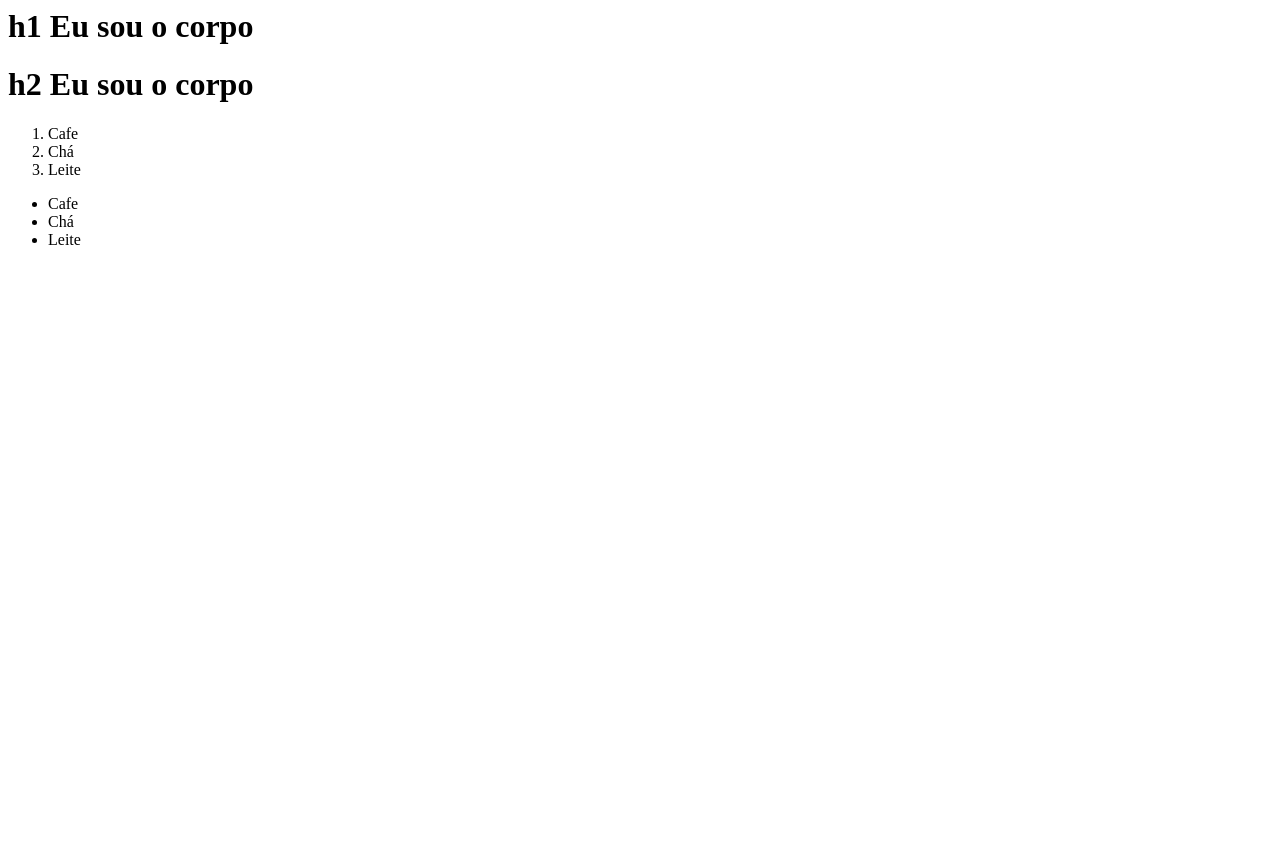
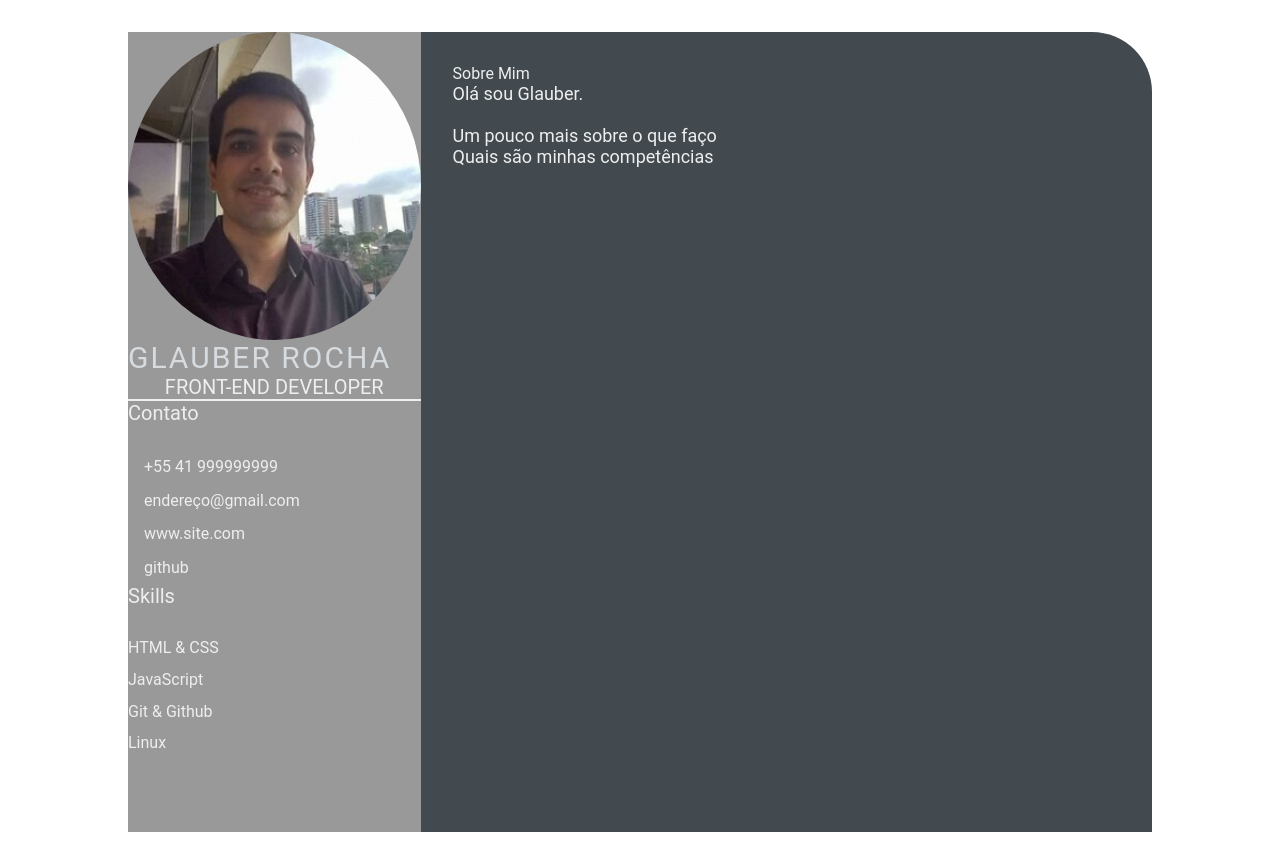
Before and after one commit to srochaglauber/devweekgit.github.io, a plain HTML site: page index.html in a window 1280 px wide. Before the commit the page ends 800 px from the top, so only its background shows below. Drawn offline with Linux system fonts and the light colour scheme.

Commit message:
feature: estrutura HTML (#2)

```diff
--- a/index.html
+++ b/index.html
@@ -1,21 +1,53 @@
-<html>
-    <head>
-        <title>
-            Olá, eu sou a cabeça
-        </title>
-    </head>
-    <body>
-      <h1>h1 Eu sou o corpo</h1>
-      <h1>h2 Eu sou o corpo</h1>
-    </body>
-    <ol>
-      <li>Cafe</li>
-      <li>Chá</li>
-      <li>Leite</li>
-    </ol>
-    <ul>
-      <li>Cafe</li>
-      <li>Chá</li>
-      <li>Leite</li>
-    </ul>
+<html lang="en">
+<head>
+  <meta charset="UTF-8">
+  <meta http-equiv="X-UA-Compatible" content="IE=edge">
+  <meta name="viewport" content="width=device-width, initial-scale=1.0">
+  <title>Glauber Rocha CV</title>
+
+  <link rel="stylesheet" href="style.css">
+</head>
+<body>
+  <main class="resume-contents">
+    <section class="left-section">
+      <section class="left-section-content">
+        <div class="profile">
+          <img class="profile-image" src="img/profile-image.jpg" alt="Profile image">
+          <p class="name">Glauber Rocha</p>
+          <p class="profession">Front-end Developer</p>
+        </div>
+        <div class="contact-info">
+          <p class="left-title">Contato</p>
+          <ul>
+            <li><i class="fa fa-phone"></i>+55 41 999999999</li>
+            <li><i class="fa fa-envelope"></i>endereço@gmail.com</li>
+            <li><i class="fa fa-globe"></i>www.site.com</li>
+            <li><i class="fa fa-github"></i>github</li>
+          </ul>
+        </div>
+        <div class="skills">
+          <p class="left-title">Skills</p>
+          <ul>
+            <li><p>HTML & CSS</p></li>
+            <li><p>JavaScript</p></li>
+            <li><p>Git & Github</p></li>
+            <li><p>Linux</p></li>
+          </ul>
+        </div>
+      </section>
+    </section>
+    <section class="right-section">
+      <div class="right-section-contents">
+        <section class="about gap">
+          <div class="right-title">Sobre Mim</div>
+          <p class="about-me-contents">
+            Olá sou Glauber.<br>
+            <br> Um pouco mais sobre o que faço
+            <br> Quais são minhas competências
+          </p>
+        </section>
+      </div>
+    </section>
+  </main>
+</body>
 </html>
--- /dev/null
+++ b/style.css
@@ -0,0 +1,103 @@
+* {
+    margin: 0;
+    padding: 0;
+    box-sizing: border-box;
+    list-style: none;
+    font-family: 'Roboto', sans-serif;
+}
+
+.resume-contents {
+    min-height: 100vh;
+    width: 80%;
+    margin: 2rem auto;
+    display: grid;
+    grid-template-columns: repeat(7, 1fr);
+}
+
+.left-section {
+    grid-column: span 2;
+    height: 100%;
+    background-color: #999999;
+}
+
+.right-section {
+    grid-column: span 5;
+    height: 100%;
+    background-color: #424a50;
+    border-radius: 0px 60px 0px 0px;
+}
+
+.left-section-contents{
+    padding: 2rem 2rem;
+}
+
+.profile {
+    width: 100%;
+    border-bottom: 2px solid #eeeeee;
+}
+
+.profile .profile-image {
+    width: 100%;
+    border-radius: 100%;
+}
+
+.name {
+    color: #D6DBDF;
+    font-size: 30px;
+    letter-spacing: 2px;
+    text-transform: uppercase;
+}
+
+.profession {
+    color: #eeeeee;
+    font-size: 20px;
+    text-transform: uppercase;
+    text-align: center;
+}
+
+/* .contact-info { border-bottom: 2px solid #1B2631; } */
+.left-title {
+    color: #eeeeee;
+    font-size: 20px;
+}
+
+.contact-info ul {
+    padding-top: 1.5rem;
+}
+
+.contact-info ul li,
+.references ul li {
+    padding: .4rem 0;
+    color: #eeeeee;
+}
+
+.contact-info ul li i,
+.references ul li i {
+    padding-right: 1rem;
+    font-size: 18px;
+    color: #eeeeee;
+}
+
+.skills ul {
+    padding-top: 1.5rem;
+}
+.skills ul li p {
+    padding: .4rem 0;
+    color: #eeeeee;
+}
+
+.right-section-contents {
+    padding: 2rem 2rem;
+}
+
+.right-title {
+    color: #eeeeee;
+}
+
+.gap {
+    padding-bottom: 2rem;
+}
+.about-me-contents {
+    font-size: 18px;
+    color: #eeeeee;
+}
```
Also changed, not shown: img/profile-image.jpg (added).
